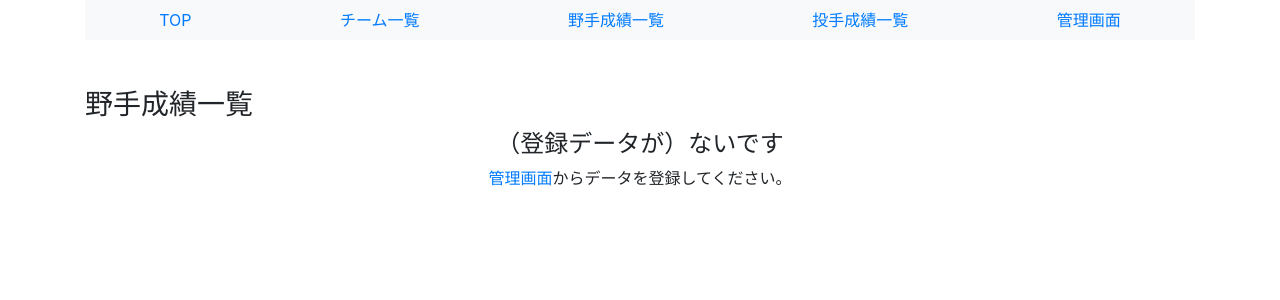
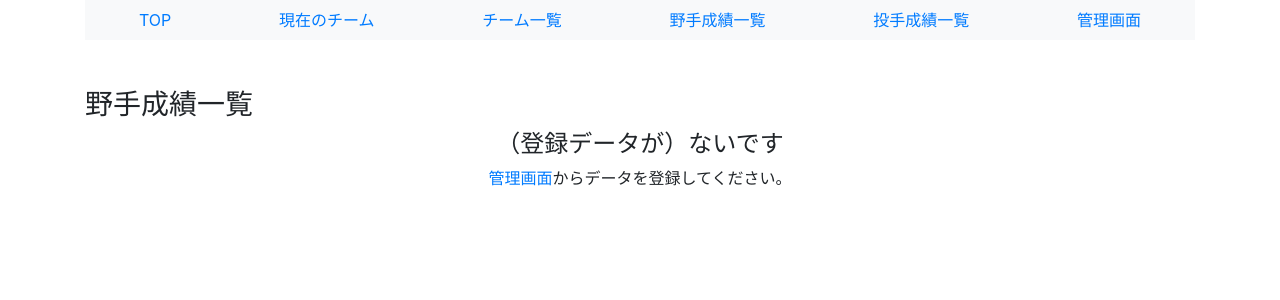
Before and after one commit to shimayu22/Eikan-Database, a Django app: page /eikan/fielders in a window 1280 px wide. Shown: the top 300 px of the page. Run offline with Django 3.2, Linux system fonts and the light colour scheme; data that the repository does not hold is empty; some libraries are stand-ins or nearby versions.

Commit message:
ナビゲーションにリンクを追加

```diff
--- a/eikan/templates/eikan/_base.html
+++ b/eikan/templates/eikan/_base.html
@@ -14,7 +14,10 @@
     <div class="container">
         <ul class="nav nav-pills nav-fill mb-5 bg-light">
             <li class="nav-item">
-                <a class="nav-link" href="{% url 'eikan:index' %}">TOP</a>
+                <a class="nav-link" href="{% url 'index' %}">TOP</a>
+            </li>
+            <li class="nav-item">
+                <a class="nav-link" href="{% url 'eikan:index' %}">現在のチーム</a>
             </li>
             <li class="nav-item">
                 <a class="nav-link" href="{% url 'eikan:teams' %}">チーム一覧</a>
```
